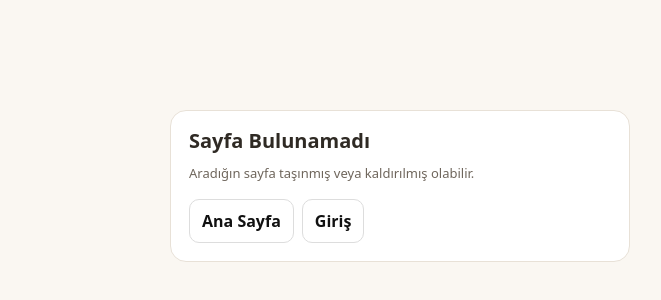
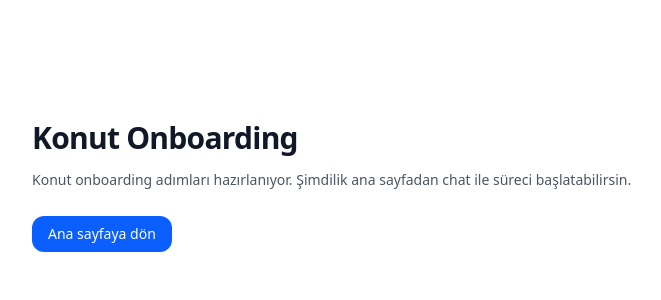
Before and after one commit to muazgozhamam/teklif-platform, a Next.js app in the folder apps/dashboard/: page /onboarding/residential in a window 1280 px wide. Before the commit this address had no page. Shown: the part 214-514 px from the top of the page, without its empty margins (240-901 px from the left). Built offline with nearby package versions, Linux system fonts and the light colour scheme.

Commit message:
dashboard: add placeholder onboarding and partner routes

```diff
--- /dev/null
+++ b/apps/dashboard/app/apply/partner/page.tsx
@@ -0,0 +1,25 @@
+"use client";
+
+import Link from "next/link";
+
+export default function PartnerApplyPage() {
+  return (
+    <main className="mx-auto flex min-h-screen w-full max-w-3xl flex-col justify-center px-4 py-10">
+      <h1 className="text-3xl font-semibold tracking-tight" style={{ color: "var(--color-text-primary)" }}>
+        İş Ortağı Başvurusu
+      </h1>
+      <p className="mt-3 text-sm leading-6" style={{ color: "var(--color-text-secondary)" }}>
+        Bu sayfa hazırlanıyor. Hızlı başvuru için ana sayfadaki “İş ortağı ol” akışını kullanabilirsin.
+      </p>
+      <div className="mt-6">
+        <Link
+          href="/"
+          className="inline-flex rounded-xl px-4 py-2 text-sm font-medium text-white"
+          style={{ background: "var(--color-primary-600)" }}
+        >
+          Ana sayfaya dön
+        </Link>
+      </div>
+    </main>
+  );
+}
--- /dev/null
+++ b/apps/dashboard/app/onboarding/commercial/page.tsx
@@ -0,0 +1,25 @@
+"use client";
+
+import Link from "next/link";
+
+export default function CommercialOnboardingPage() {
+  return (
+    <main className="mx-auto flex min-h-screen w-full max-w-3xl flex-col justify-center px-4 py-10">
+      <h1 className="text-3xl font-semibold tracking-tight" style={{ color: "var(--color-text-primary)" }}>
+        Ticari Onboarding
+      </h1>
+      <p className="mt-3 text-sm leading-6" style={{ color: "var(--color-text-secondary)" }}>
+        Ticari mülk onboarding adımları hazırlanıyor. Şimdilik ana sayfadan chat ile süreci başlatabilirsin.
+      </p>
+      <div className="mt-6">
+        <Link
+          href="/"
+          className="inline-flex rounded-xl px-4 py-2 text-sm font-medium text-white"
+          style={{ background: "var(--color-primary-600)" }}
+        >
+          Ana sayfaya dön
+        </Link>
+      </div>
+    </main>
+  );
+}
--- /dev/null
+++ b/apps/dashboard/app/onboarding/residential/page.tsx
@@ -0,0 +1,25 @@
+"use client";
+
+import Link from "next/link";
+
+export default function ResidentialOnboardingPage() {
+  return (
+    <main className="mx-auto flex min-h-screen w-full max-w-3xl flex-col justify-center px-4 py-10">
+      <h1 className="text-3xl font-semibold tracking-tight" style={{ color: "var(--color-text-primary)" }}>
+        Konut Onboarding
+      </h1>
+      <p className="mt-3 text-sm leading-6" style={{ color: "var(--color-text-secondary)" }}>
+        Konut onboarding adımları hazırlanıyor. Şimdilik ana sayfadan chat ile süreci başlatabilirsin.
+      </p>
+      <div className="mt-6">
+        <Link
+          href="/"
+          className="inline-flex rounded-xl px-4 py-2 text-sm font-medium text-white"
+          style={{ background: "var(--color-primary-600)" }}
+        >
+          Ana sayfaya dön
+        </Link>
+      </div>
+    </main>
+  );
+}
```
